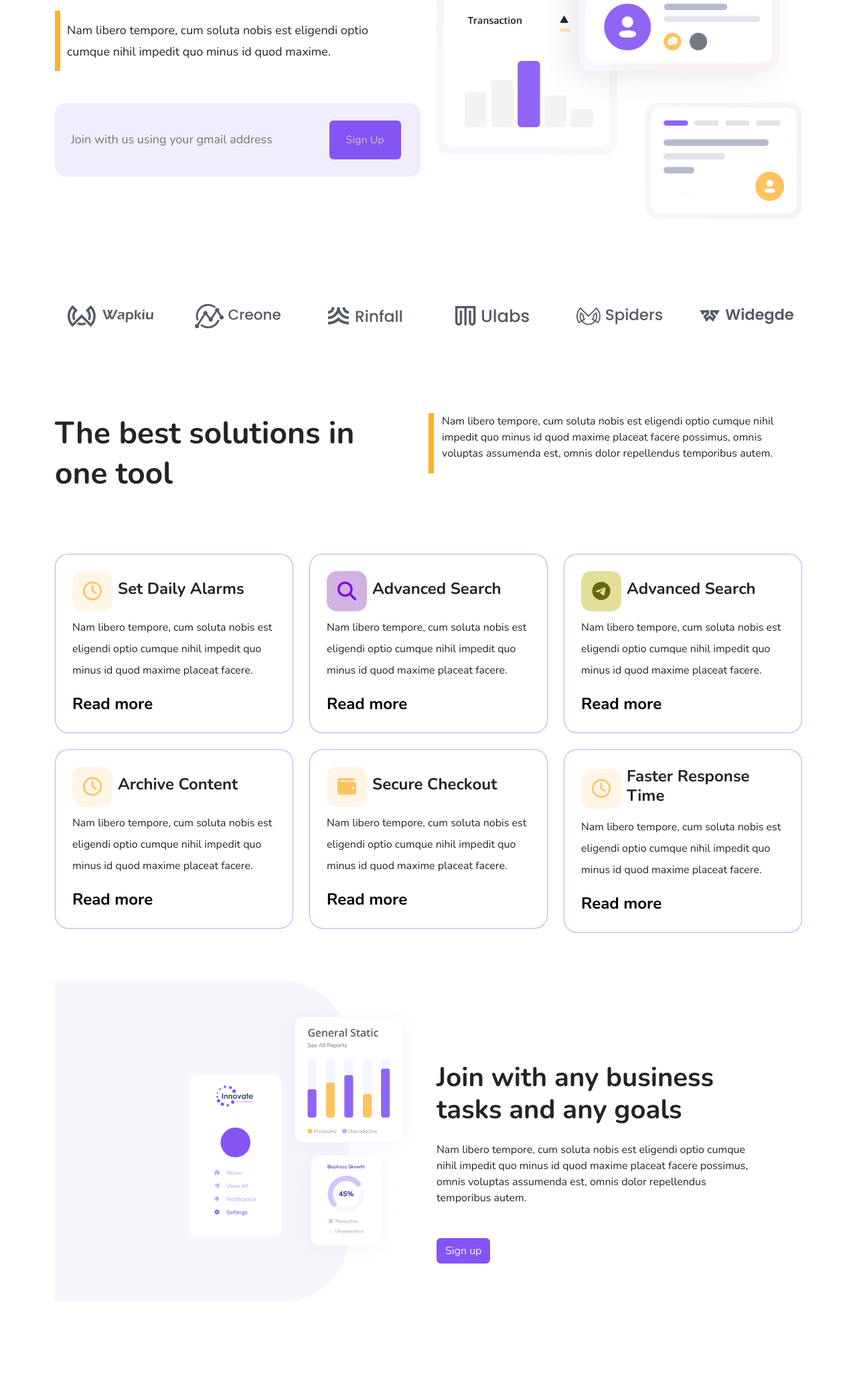
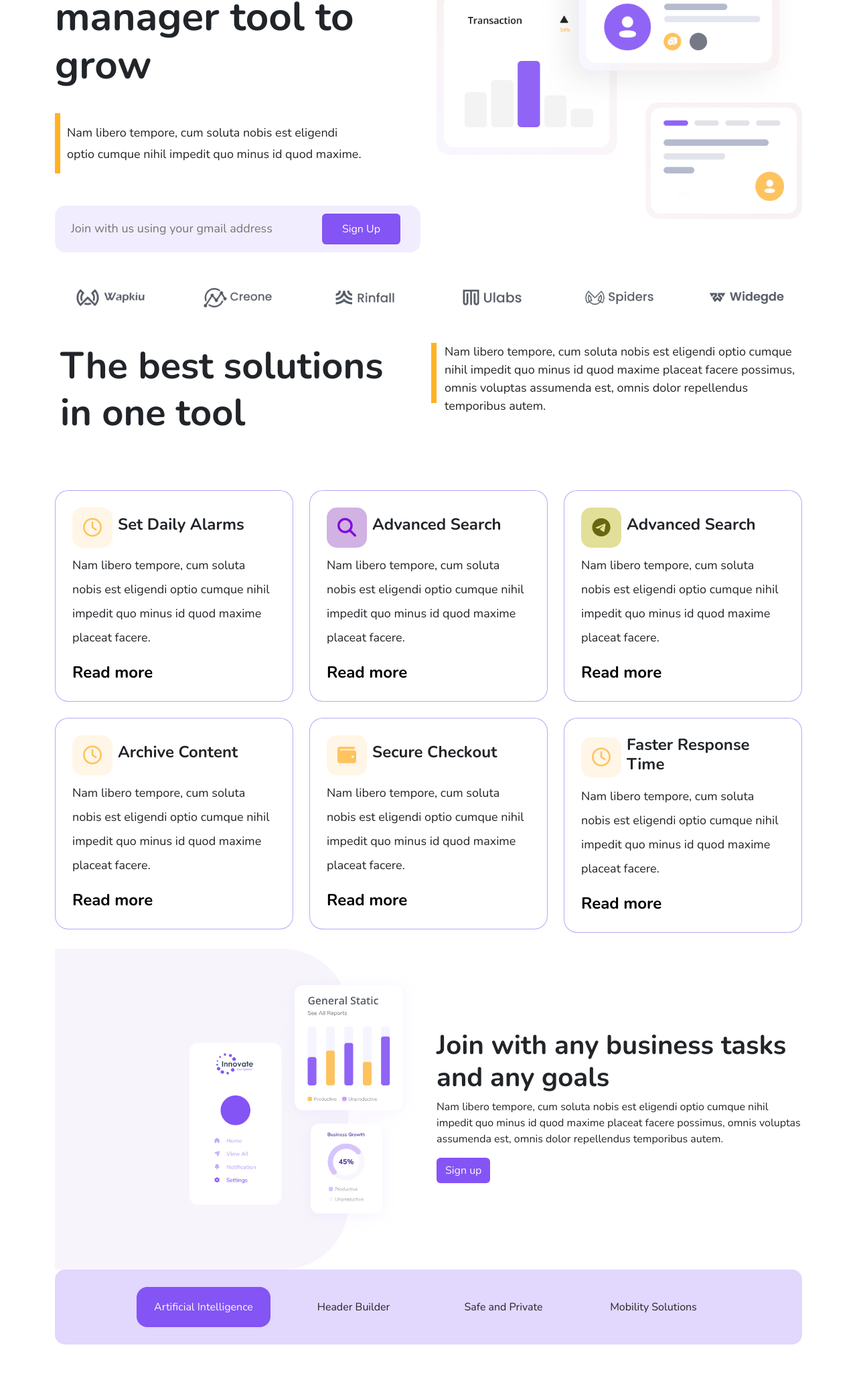
Before and after one commit to Md-Ibrahim-Sarkar/Innovate_task_manager_with_Bootstrap, a plain HTML site: page index.html in a window 1280 px wide. Shown: the part 269-2321 px from the top of the page at 67% size. Drawn offline with nearby package versions, Linux system fonts and the light colour scheme.

Commit message:
Mobile Responsive done

```diff
--- a/assets/css/style.css
+++ b/assets/css/style.css
@@ -31,20 +31,22 @@ a {
 .color-custom{
   color:#8454F5 ;
 }
+
+button:hover{
+  background: #000;
+  outline: 0;
+}
 /* header css */
 
 .header-firat-div {
   padding-top: 100px;
 
-          @media (min-width: 0px) {padding-top: 20px;  }
 
-          @media (min-width: 576px) { padding-top: 30px; }
+      @media (max-width: 1199.98px) { padding-top: 60px; }
+      @media (max-width: 991.98px) { padding-top: 40px; }
+      @media (max-width: 767.98px) { padding-top: 25px; }
+      @media (max-width: 575.98px) { padding-top: 20px;  }
 
-
-          @media (min-width: 768px) { padding-top: 40px; }
-
-
-          @media (min-width: 992px) { padding-top: 60px;  }
 
 
   h1 {
@@ -52,28 +54,36 @@ a {
     font-weight: 600;
     margin-bottom: 20px;
 
-          @media (min-width: 0px) { font-size: 35px;  }
-
-          @media (min-width: 576px) { font-size: 40px; }
-
-          @media (min-width: 768px) { max-width: 90%; }
-          @media (min-width: 992px) { font-size: 43px;  }
+      @media (max-width: 1199.98px) {  }
+      @media (max-width: 991.98px) { font-size: 2.8rem;}
+      @media (max-width: 767.98px) {  font-size: 2.5rem; }
+      @media (max-width: 575.98px) { font-size: 1.7rem;  }
   }
   p {
     font-size: 18px;
     line-height: 32px;
     padding-left: 10px;
+    padding-right: 80px;
+
+      @media (max-width: 991.98px) { font-size: 20px; padding-right: 70px; line-height: 32px; }
+      @media (max-width: 767.98px) { font-size: 18px; padding-right: 50px; line-height: 32px; }
+      @media (max-width: 575.98px) { font-size: 15px; padding-right: 0px; line-height: 25px; }
   }
   .left-border {
     border-left: 8px solid rgb(255, 178, 36);
     height: 90px;
+     @media (max-width: 1199.98px) { height: 90px; }
+      @media (max-width: 991.98px) { height: 70px;}
+      @media (max-width: 767.98px) {  height: 60px; }
+      @media (max-width: 575.98px) {height: 70px;  }
   }
   form {
       background: rgba(132, 84, 245, 0.105);
       max-width:550px;
 
+
       input {
-        height: 110px;
+        height: 70px;
         background: transparent;
 
         &:focus {
@@ -86,7 +96,18 @@ a {
         }
 
       }
+      button{
+        width: 120px;
+        padding: 10px;
+        color: #fff;
+        margin-right: 30px;
+      }
 
+      @media (max-width: 1199.98px) { height: 90px; button{font-size: 20px; padding: 10px 10px !important;margin-right: 10px; color: white; width: 120px;}}
+      @media (max-width: 991.98px) { height: 70px; button{font-size: 20px; padding: 10px 10px !important;margin-right: 10px; color: white; width: 120px;} }
+      @media (max-width: 767.98px) {  height: 65px; button{font-size: 18px; padding: 10px 10px !important;margin-right: 10px; color: white; width: 120px;} }
+
+      @media (max-width: 575.98px) {height: 55px; button{font-size: 13px; padding: 10px 10px !important;margin-right: 10px; color: white; width: 80px;} }
 
     }
 }
@@ -98,12 +119,6 @@ a {
   color: #000;
 }
 
-/* banner logo */
-.banner-logo {
-  img {
-    padding: 80px 0px;
-  }
-}
 
 
 /* servise-section */
@@ -123,22 +138,28 @@ a {
     line-height: 70px;
     font-size: 56px;
 
-
-          @media (min-width: 0px) { font-size: 35px; line-height: 35px; margin-bottom: 40px; }
-
-          @media (min-width: 576px) { font-size: 40px; line-height: 40px; margin-bottom: 50px;}
+       @media (max-width: 1199.98px) { font-size: 46px; line-height: 60px; padding-right: 20px;}
+      @media (max-width: 991.98px) { font-size: 35px; line-height: 48px;}
+      @media (max-width: 767.98px) { font-size: 40px; line-height: 40px; margin-bottom: 50px; }
+      @media (max-width: 575.98px) {font-size: 30px; line-height: 35px; margin-bottom: 40px; }
 
 
-          @media (min-width: 768px) {font-size: 35px; line-height: 48px; }
+  }
+  .left-border-two {
+    border-left: 8px solid rgb(255, 178, 36);
+    height: 90px;
+     @media (max-width: 1199.98px) { height: 100px; }
+      @media (max-width: 991.98px) { height: 70px;}
+      @media (max-width: 767.98px) {  height: 88px; }
+      @media (max-width: 575.98px) {height: 100px; }
+  }
+  p{
+    font-size: 18px;
 
-
-          @media (min-width: 992px) { font-size: 46px; line-height: 60px; padding-right: 20px; }
-
-
-
-
-
-
+      @media (max-width: 1199.98px) { font-size: 18px;}
+      @media (max-width: 991.98px) {font-size: 18px;}
+      @media (max-width: 767.98px) { font-size: 18px; }
+      @media (max-width: 575.98px) {font-size: 14px; }
   }
 
   .service-item {
@@ -147,6 +168,8 @@ a {
      background-color: #fff;
    border: 1px solid rgba(94, 33, 236, 0.40);
 
+
+      @media (max-width: 575.98px) {}
 
             &:hover{
               background: #8454f5;
@@ -195,8 +218,6 @@ a {
           }
           &.color-3{
             i{
-
-
           background: rgb(226, 223, 153);
           color: #67670f;
         }
@@ -304,6 +325,15 @@ a {
 
   .text-area{
     padding: 120px 0;
+
+      @media (max-width: 1199.98px) {  padding: 60px 0;
+          }
+      @media (max-width: 991.98px) {  padding: 50px 0;
+          }
+      @media (max-width: 767.98px) {  padding: 40px 0;
+          }
+      @media (max-width: 575.98px) { padding: 30px 0;
+          }
   }
 }
 
@@ -323,11 +353,17 @@ a {
     width: 100%;
   }
   button{
-    width: 240px;
+    width: 200px;
     height: 60px;
+    margin: 10px 0;
 
 
   }
+
+      @media (max-width: 575.98px) { width: 200px; button{
+        width: 150px; font-size: 14px; height: 50px;
+
+      } }
  }
 
 }
@@ -351,6 +387,14 @@ a {
   h2{
     font-size: 56px;
     max-width: 700px;
+      @media (max-width: 1199.98px) { font-size: 56px;
+    max-width: 700px; }
+      @media (max-width: 991.98px) {font-size: 50px;
+    max-width: 600px;}
+      @media (max-width: 767.98px) {  font-size: 45px;
+    max-width: 700px; }
+      @media (max-width: 575.98px) {font-size: 30px;
+    max-width: 350px;  }
   }
 }
 .pro-plan{
@@ -452,13 +496,30 @@ a {
     width: 512px;
     height: 60px;
    outline-style: none !important;
+
+      @media (max-width: 1199.98px) { width: 512px;
+    height: 60px; }
+      @media (max-width: 991.98px) { width: 512px;
+    height: 60px;}
+      @media (max-width: 767.98px) { width: 512px;
+    height: 60px; }
+      @media (max-width: 575.98px) {width: 200px;
+    height: 50px;  }
   }
 
   .button-last{
     width: 140px;
-    height: 45px;
+    height: 55px;
+    font-size: 18px;
     background: #8454f5;
     border-radius: 10px;
+
+       @media (max-width: 1199.98px) { }
+      @media (max-width: 991.98px) { }
+      @media (max-width: 767.98px) { width: 140px;
+    height: 45px; }
+      @media (max-width: 575.98px) {width: 100px;
+    height: 40px; font-size: 10px;  }
   }
 }
 
--- a/index.html
+++ b/index.html
@@ -19,7 +19,7 @@
 
   <nav class="navbar navbar-expand-lg">
     <div class="container">
-      <a class="navbar-brand" href="#"><img src="assets/images/logo.png" alt="brand logo" /></a>
+      <a class="navbar-brand accordion" href="#"><img src="assets/images/logo.png" alt="brand logo" /></a>
       <button class="navbar-toggler" type="button" data-bs-toggle="collapse" data-bs-target="#navbarSupportedContent"
         aria-controls="navbarSupportedContent" aria-expanded="false" aria-label="Toggle navigation">
         <span class="navbar-toggler-icon"></span>
@@ -75,27 +75,17 @@
           <div class="header-firat-div">
             <h1 class="fw-bold pb-3">Professional task manager tool to grow</h1>
             <div class="left-border d-flex align-items-center mb-5">
-              <p class="pe-5 my-5">Nam libero tempore, cum soluta nobis est eligendi optio cumque nihil impedit quo
+              <p class=" my-5">Nam libero tempore, cum soluta nobis est eligendi optio cumque nihil impedit quo
                 minus id quod maxime.</p>
             </div>
 
-            <form class="d-flex align-items-center rounded-4">
+            <form class="d-flex align-items-center justify-content-between rounded-4">
               <input class="border-0 px-4 py-4 d-block w-75 rounded-2 border-none" type="email"
                 placeholder="Join with us using your gmail address" />
 
-              <button class="btn bg-custom px-4 py-3">Sign Up</button>
+              <button class="btn bg-custom">Sign Up</button>
             </form>
 
-            <!-- <div class="input-group">
-              <input type="text" class="form-control position-relative rounded-4 bg-body-secondary border-0 shadow-none"
-                placeholder="Join with us using your gmail address">
-
-              <button
-                class="btn btn-outline-secondary position-absolute top-50 bg-custom translate-middle-y button-control rounded"
-                type="button">Log in</button>
-
-
-            </div> -->
           </div>
         </div>
         <div class="col-md-12 col-lg-6 d-none d-lg-block">
@@ -110,50 +100,51 @@
 
   <!-- sceond section start -->
 
-  <div>
+  <section class="mt-3 mb-3">
     <div class="container">
-      <div class="banner-logo">
+      <div class="">
         <div class="row d-flex justify-content-center align-items-center">
           <div class="col-md-4 col-lg-2 d-flex justify-content-center">
-            <img src="assets/images/12.png" alt="img 12" />
+            <img class="img-fluid" src="assets/images/12.png" alt="img 12" />
           </div>
           <div class="col-md-4 col-lg-2 d-flex justify-content-center">
-            <img src="assets/images/11.png" alt="img 12" />
+            <img class="img-fluid" src="assets/images/11.png" alt="img 12" />
           </div>
           <div class="col-md-4 col-lg-2 d-flex justify-content-center">
-            <img src="assets/images/10.png" alt="img 12" />
+            <img class="img-fluid" src="assets/images/10.png" alt="img 12" />
           </div>
           <div class="col-md-4 col-lg-2 d-flex justify-content-center">
-            <img src="assets/images/9.png" alt="img 12" />
+            <img class="img-fluid" src="assets/images/9.png" alt="img 12" />
           </div>
           <div class="col-md-4 col-lg-2 d-flex justify-content-center">
-            <img src="assets/images/8.png" alt="img 12" />
+            <img class="img-fluid" src="assets/images/8.png" alt="img 12" />
           </div>
           <div class="col-md-4 col-lg-2 d-flex justify-content-center">
-            <img src="assets/images/7.png" alt="img 12" />
+            <img class="img-fluid" src="assets/images/7.png" alt="img 12" />
           </div>
         </div>
       </div>
     </div>
-  </div>
+  </section>
 
   <!-- sceond section end -->
+
 
   <!-- services start -->
 
   <section class="servise">
     <div class="container">
       <div class="servise-section">
-        <div class="row pb-4">
-          <div class="col-lg-6 col-md-6 col-sm-12 col-12">
+        <div class="row pb-4 ps-2">
+          <div class="col-lg-6 col-md-12 col-sm-12 col-12">
             <h2 class="fw-bold ">The best solutions in one tool</h2>
           </div>
-          <div class="col-lg-6 col-md-6 col-sm-12 col-12 left-border">
+          <div class="col-lg-6 col-md-12 col-sm-12 col-12 left-border-two mb-3 ">
             <p>Nam libero tempore, cum soluta nobis est eligendi optio cumque nihil impedit quo minus id quod maxime
               placeat facere possimus, omnis voluptas assumenda est, omnis dolor repellendus temporibus autem.</p>
           </div>
         </div>
-        <div class="row mt-3">
+        <div class="row mt-5">
           <div class="col-lg-4 col-md-6 mb-4">
             <div class="service-item">
               <div class="d-flex align-items-center mb-2">
@@ -249,15 +240,15 @@
 
   <section>
     <div class="container">
-      <div class="goals-area py-5">
+      <div class="goals-area ">
         <div class="row">
           <div class="col-lg-6 position-relative">
             <div class="img-absolute"><img class="img-fluid" src="assets/images/Cards.png" alt="" /></div>
           </div>
           <div class="col-lg-6">
-            <div class="text-area pe-4">
-              <h2 class="fs-1 fw-bold pe-5 mb-4">Join with any business tasks and any goals</h2>
-              <p class="lh-base pe-5 mb-5">
+            <div class="text-area ">
+              <h2 class="fs-1 fw-bold ">Join with any business tasks and any goals</h2>
+              <p class="lh-base ">
                 Nam libero tempore, cum soluta nobis est eligendi optio cumque nihil impedit quo minus id quod maxime
                 placeat facere possimus, omnis voluptas assumenda est, omnis dolor repellendus temporibus autem.
               </p>
@@ -276,26 +267,28 @@
 
   <section>
     <div class="container">
+      <div class="w-100 d-flex justify-content-center">
         <div class="multiple-btn">
-        <div class="row">
-          <div class="col-lg-3 col-md-6 col-sm-12">
-            <div class="py-3 ps-4 pe-5 d-flex justify-content-center align-items-center">
+          <div class="row py-3 d-flex justify-content-between">
+            <div class="col-lg-3 col-md-6 col-sm-12 ">
+              <div class=" d-flex justify-content-center align-items-center">
                 <button class=" btn bg-custom text-light rounded-4">Artificial Intelligence</button>
               </div>
             </div>
             <div class="col-lg-3 col-md-6 col-sm-12">
-            <div class="py-3 ps-4 pe-5 d-flex justify-content-center align-items-center">
+              <div class="d-flex justify-content-center align-items-center">
                 <button class="btn rounded-4">Header Builder</button>
               </div>
             </div>
             <div class="col-lg-3 col-md-6 col-sm-12">
-            <div class="py-3 ps-4 pe-5 d-flex justify-content-center align-items-center">
+              <div class=" d-flex justify-content-center align-items-center">
                 <button class="btn rounded-4">Safe and Private</button>
               </div>
             </div>
             <div class="col-lg-3 col-md-6 col-sm-12">
-            <div class="py-3 ps-4 pe-5 d-flex justify-content-center align-items-center">
+              <div class=" d-flex justify-content-center align-items-center">
                 <button class="btn rounded-4">Mobility Solutions</button>
+              </div>
             </div>
           </div>
         </div>
@@ -307,7 +300,7 @@
         </div>
         <div class="col-lg-6">
           <div class="py-5 distribution">
-            <h2 class="fs-1 fw-bold mb-4">No more messy distribution lists.</h2>
+            <h2 class="fw-bold mb-4">No more messy distribution lists.</h2>
             <p class="mb-4">
               Install any demo or template with a single click. You can mix and match all the demos & templates. Every
               demo can be turned into one or multi-page. You can also use the shop features for all demos.
@@ -474,25 +467,25 @@
 
       <div class="row">
 
-        <div class="col-lg-6 col-md-12 col-sm-12 col-12">
-          <div class="pause-button">
+        <div class="col-lg-6 col-md-12 col-sm-8 col-12">
+          <div class="pause-button d-flex justify-content-center">
             <img class="img-fluid" src="assets/images/Pause button.png" alt="pause button">
-            <span class=" ">Watch a demo</span>
+            <span class=" d-none d-md-block d-lg-block ">Watch a demo</span>
           </div>
         </div>
-        <div class="col-lg-2 col-md-4 col-sm-4 col-4 d-inline-flex justify-content-center align-items-center">
+        <div class="col-lg-2 col-md-4 col-sm-4 col-12 d-flex justify-content-center align-items-center">
           <div class="ultra-faste">
             <p class="h1 fw-bold">2.8x</p>
             <p class="lh-lg fs-6">We are ultra faste deal service</p>
           </div>
         </div>
-        <div class="col-lg-2 col-md-4 col-sm-4 col-4 d-inline-flex justify-content-center align-items-center">
+        <div class="col-lg-2 col-md-4 col-sm-4 col-12 d-flex justify-content-center align-items-center">
           <div class="ultra-faste">
             <p class="h1 fw-bold">68%</p>
             <p class="lh-lg fs-6">More deal closed services</p>
           </div>
         </div>
-        <div class="col-lg-2 col-md-4 col-sm-4 col-4 d-inline-flex justify-content-center align-items-center">
+        <div class="col-lg-2 col-md-4 col-sm-4 col-12 d-flex justify-content-center align-items-center">
           <div class="ultra-faste">
             <p class="h1 fw-bold">2.4x</p>
             <p class="lh-lg fs-6">We slove issue ultra faster</p>
@@ -506,7 +499,6 @@
   </section>
 
   <!-- Watch a demo section end -->
-
 
   <!-- plan for your team section start -->
 
@@ -542,8 +534,8 @@
 
           </div>
         </div>
-        <div class="col-lg-4 d-flex justify-content-center">
-          <img src="assets/images/Users.svg" alt="">
+        <div class="col-lg-4 d-none d-lg-block d-flex justify-content-center">
+          <img class="img-fluid" src="assets/images/Users.svg" alt="">
         </div>
 
       </div>
@@ -567,9 +559,9 @@
         </div>
       </div>
 
-      <div class="w-100 d-flex justify-content-center align-items-center mt-4">
+      <div class=" input-design d-flex justify-content-center align-items-center mt-4">
         <input class="d-inline-flex form-control rounded-4 me-3" type="email" placeholder="Enter your email">
-        <button type="submit" class="button-last">Try for free</button>
+        <button type="submit" class="btn button-last text-white">Try for free</button>
       </div>
 
     </div>
@@ -577,7 +569,6 @@
   </section>
 
   <!-- Start your free trial section end -->
-
 
   <!-- footer section start -->
 
@@ -646,7 +637,6 @@
 
   <!-- footer section end -->
 
-
   <script src="https://cdn.jsdelivr.net/npm/bootstrap@5.3.3/dist/js/bootstrap.bundle.min.js"
     integrity="sha384-YvpcrYf0tY3lHB60NNkmXc5s9fDVZLESaAA55NDzOxhy9GkcIdslK1eN7N6jIeHz"
     crossorigin="anonymous"></script>
```
Also changed, not shown: assets/css/bootstrap.min.css. Lines whose indentation alone changed are shown as unchanged.
